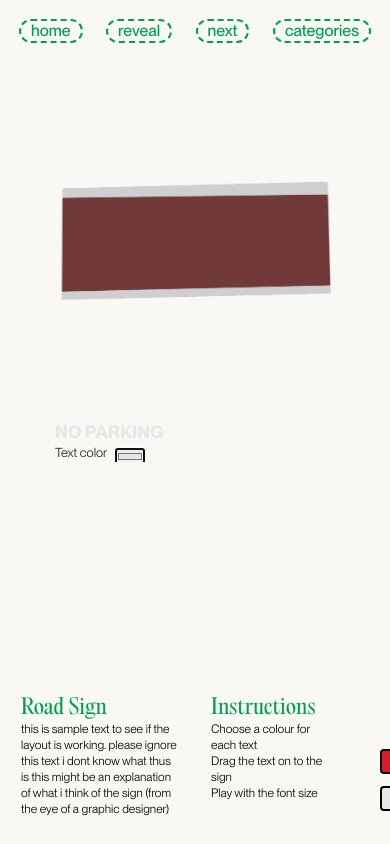
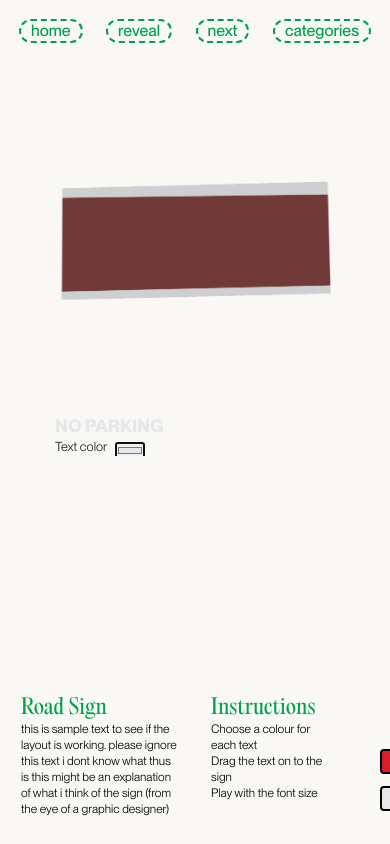
Before and after one commit to aarthisolayappan/elastic-collection, a plain HTML site: page individual/red/red1.html in a window 390 px wide. Drawn offline with Linux system fonts and the light colour scheme.

Commit message:
Update data.css

```diff
--- a/individual/data.css
+++ b/individual/data.css
@@ -899,7 +899,7 @@ img{
         top: 43px;
         padding-left: 55px;
         padding-right: 55px;
-        height: 49vh;
+        height: 45vh;
         row-gap: 50px;
         overflow: visible;
 
```
